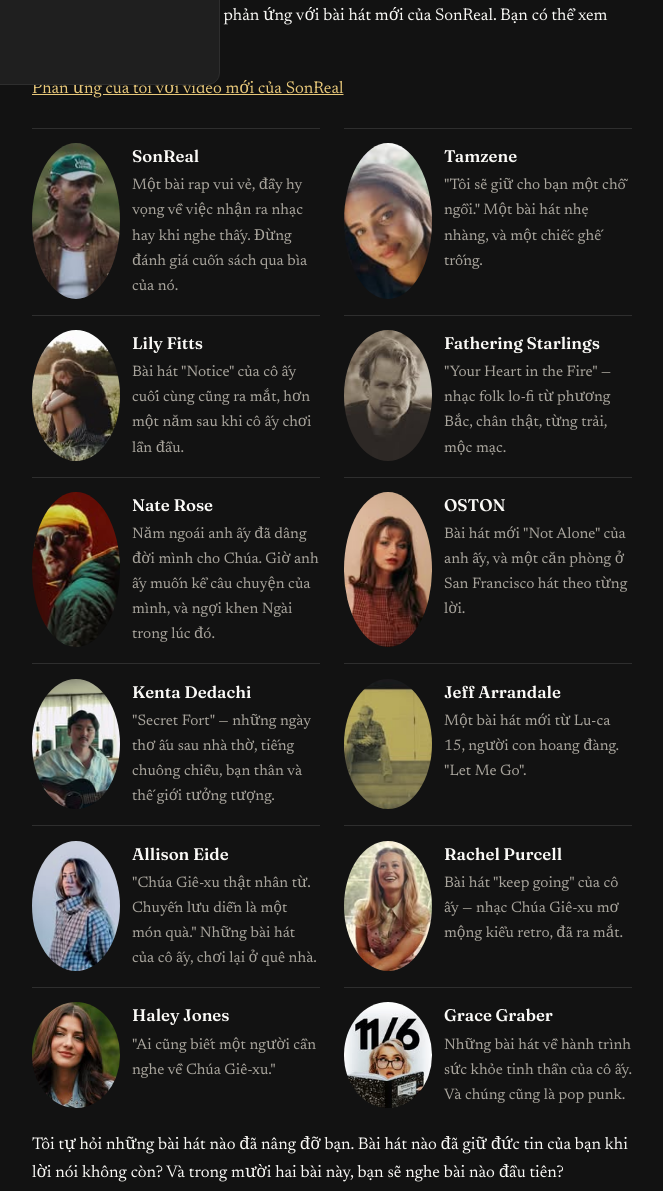
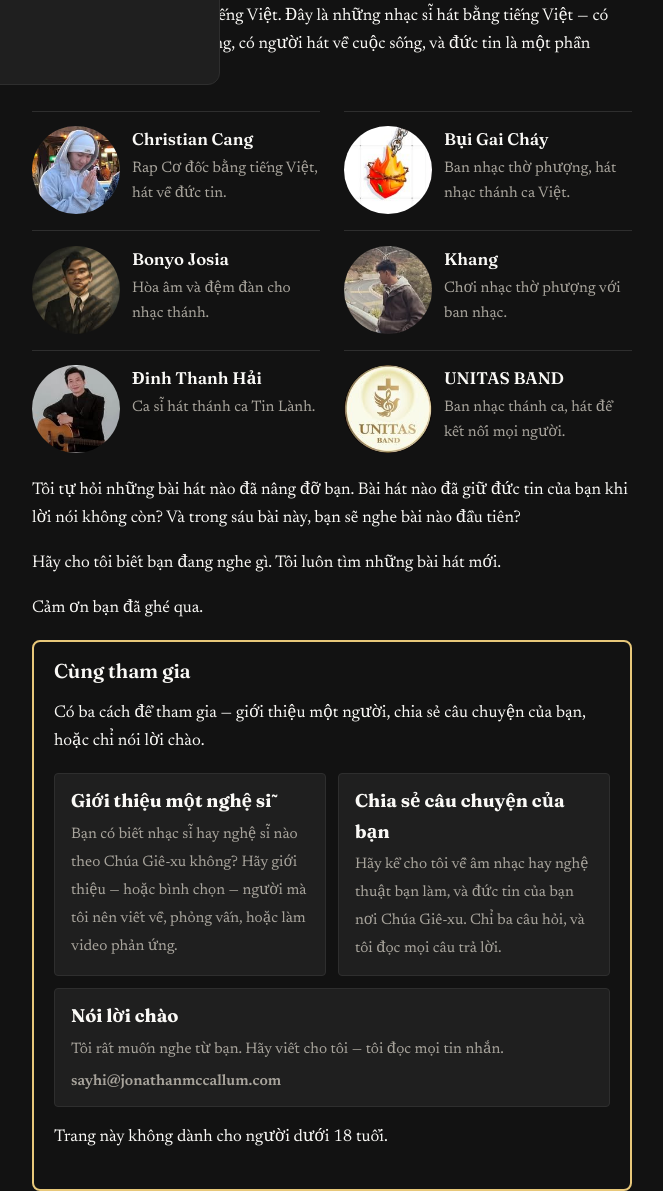
Before and after one commit to streamjonathan/jonathanmccallum-vi, an Eleventy site: page content/posts/2026-11-23-music-and-faith.md in a window 1280 px wide. Shown: the part 699-1890 px from the top of the page, without its empty margins (308-971 px from the left). Built offline with nearby package versions, Linux system fonts and the light colour scheme; Eleventy itself is replaced by a stand-in of ours; files that its build step writes are made by us from their sources.

Commit message:
Music and Faith: local-language musicians [vi]

```diff
--- a/content/posts/2026-11-23-music-and-faith.md
+++ b/content/posts/2026-11-23-music-and-faith.md
@@ -3,7 +3,7 @@ title: "Âm nhạc và Đức tin"
 date: 2026-11-23
 slug: music-and-faith
 draft: false
-shareImage: /images/music-faith/sonreal.jpg
+shareImage: /images/music-faith/christiancang808.jpg
 ---
 
 Tôi dành nhiều thời gian nghe các nhạc sĩ trên Instagram. Đây là một số người tôi nghe gần đây.
@@ -14,74 +14,42 @@ Phao-lô đã làm điều tương tự ở A-thên. Ông dùng thơ ca và ngô
 
 Không phải ai cũng hát nhạc thờ phượng. Hầu hết chỉ hát về cuộc sống, và đức tin là một phần trong đó. Đó là điều tôi thích ở họ. Chạm vào một thẻ để xem bài hát trên Instagram.
 
-Tôi cũng đã làm một video phản ứng với bài hát mới của SonReal. Bạn có thể xem ở đây:
-
-[Phản ứng của tôi với video mới của SonReal](https://www.youtube.com/shorts/wePjZMr6beE)
+Những bài hát này bằng tiếng Việt. Đây là những nhạc sĩ hát bằng tiếng Việt — có người hát nhạc thờ phượng, có người hát về cuộc sống, và đức tin là một phần trong đó.
 
 <div class="ig-grid">
-<a class="ig-card" href="https://www.instagram.com/reel/DgBgmKwB84s/" target="_blank" rel="noopener">
-<img class="ig-card__img" src="/images/music-faith/sonreal.jpg" alt="SonReal" loading="lazy" width="150" height="150">
-<span class="ig-card__text"><span class="ig-card__name">SonReal</span>
-<span class="ig-card__note">Một bài rap vui vẻ, đầy hy vọng về việc nhận ra nhạc hay khi nghe thấy. Đừng đánh giá cuốn sách qua bìa của nó.</span></span>
+<a class="ig-card" href="https://www.instagram.com/reel/DfB1_3eJg6z/" target="_blank" rel="noopener">
+<img class="ig-card__img" src="/images/music-faith/christiancang808.jpg" alt="Christian Cang" loading="lazy" width="150" height="150">
+<span class="ig-card__text"><span class="ig-card__name">Christian Cang</span>
+<span class="ig-card__note">Rap Cơ đốc bằng tiếng Việt, hát về đức tin.</span></span>
 </a>
-<a class="ig-card" href="https://www.instagram.com/reel/DgDnpYFAUjr/" target="_blank" rel="noopener">
-<img class="ig-card__img" src="/images/music-faith/tamzene.jpg" alt="Tamzene" loading="lazy" width="150" height="150">
-<span class="ig-card__text"><span class="ig-card__name">Tamzene</span>
-<span class="ig-card__note">"Tôi sẽ giữ cho bạn một chỗ ngồi." Một bài hát nhẹ nhàng, và một chiếc ghế trống.</span></span>
+<a class="ig-card" href="https://www.instagram.com/reel/DbLcJzzuyul/" target="_blank" rel="noopener">
+<img class="ig-card__img" src="/images/music-faith/buigaichayofficial_.jpg" alt="Bụi Gai Cháy" loading="lazy" width="150" height="150">
+<span class="ig-card__text"><span class="ig-card__name">Bụi Gai Cháy</span>
+<span class="ig-card__note">Ban nhạc thờ phượng, hát nhạc thánh ca Việt.</span></span>
 </a>
-<a class="ig-card" href="https://www.instagram.com/reel/Df5X6L3K-3W/" target="_blank" rel="noopener">
-<img class="ig-card__img" src="/images/music-faith/lilyfittsmusic.jpg" alt="Lily Fitts" loading="lazy" width="150" height="150">
-<span class="ig-card__text"><span class="ig-card__name">Lily Fitts</span>
-<span class="ig-card__note">Bài hát "Notice" của cô ấy cuối cùng cũng ra mắt, hơn một năm sau khi cô ấy chơi lần đầu.</span></span>
+<a class="ig-card" href="https://www.instagram.com/reel/Dd7_iA-zcQ6/" target="_blank" rel="noopener">
+<img class="ig-card__img" src="/images/music-faith/josiabonyo.jpg" alt="Bonyo Josia" loading="lazy" width="150" height="150">
+<span class="ig-card__text"><span class="ig-card__name">Bonyo Josia</span>
+<span class="ig-card__note">Hòa âm và đệm đàn cho nhạc thánh.</span></span>
 </a>
-<a class="ig-card" href="https://www.instagram.com/reel/DgE-ybeI6ko/" target="_blank" rel="noopener">
-<img class="ig-card__img" src="/images/music-faith/fatheringstarlings.jpg" alt="Fathering Starlings" loading="lazy" width="150" height="150">
-<span class="ig-card__text"><span class="ig-card__name">Fathering Starlings</span>
-<span class="ig-card__note">"Your Heart in the Fire" — nhạc folk lo-fi từ phương Bắc, chân thật, từng trải, mộc mạc.</span></span>
+<a class="ig-card" href="https://www.instagram.com/reel/DfhZNrYtHzJ/" target="_blank" rel="noopener">
+<img class="ig-card__img" src="/images/music-faith/khangtocxuu.jpg" alt="Khang" loading="lazy" width="150" height="150">
+<span class="ig-card__text"><span class="ig-card__name">Khang</span>
+<span class="ig-card__note">Chơi nhạc thờ phượng với ban nhạc.</span></span>
 </a>
-<a class="ig-card" href="https://www.instagram.com/reel/DfkSMZhpium/" target="_blank" rel="noopener">
-<img class="ig-card__img" src="/images/music-faith/naterosemusic.jpg" alt="Nate Rose" loading="lazy" width="150" height="150">
-<span class="ig-card__text"><span class="ig-card__name">Nate Rose</span>
-<span class="ig-card__note">Năm ngoái anh ấy đã dâng đời mình cho Chúa. Giờ anh ấy muốn kể câu chuyện của mình, và ngợi khen Ngài trong lúc đó.</span></span>
+<a class="ig-card" href="https://www.instagram.com/reel/DgCuUuSCEYA/" target="_blank" rel="noopener">
+<img class="ig-card__img" src="/images/music-faith/hai0939083783.jpg" alt="Đinh Thanh Hải" loading="lazy" width="150" height="150">
+<span class="ig-card__text"><span class="ig-card__name">Đinh Thanh Hải</span>
+<span class="ig-card__note">Ca sĩ hát thánh ca Tin Lành.</span></span>
 </a>
-<a class="ig-card" href="https://www.instagram.com/p/DgBMyeNkkyO/" target="_blank" rel="noopener">
-<img class="ig-card__img" src="/images/music-faith/ostonmusic.jpg" alt="OSTON" loading="lazy" width="150" height="150">
-<span class="ig-card__text"><span class="ig-card__name">OSTON</span>
-<span class="ig-card__note">Bài hát mới "Not Alone" của anh ấy, và một căn phòng ở San Francisco hát theo từng lời.</span></span>
-</a>
-<a class="ig-card" href="https://www.instagram.com/reel/Df1qtokoyBh/" target="_blank" rel="noopener">
-<img class="ig-card__img" src="/images/music-faith/kenta_dedachi.jpg" alt="Kenta Dedachi" loading="lazy" width="150" height="150">
-<span class="ig-card__text"><span class="ig-card__name">Kenta Dedachi</span>
-<span class="ig-card__note">"Secret Fort" — những ngày thơ ấu sau nhà thờ, tiếng chuông chiều, bạn thân và thế giới tưởng tượng.</span></span>
-</a>
-<a class="ig-card" href="https://www.instagram.com/reel/DfCRnSiPXa5/" target="_blank" rel="noopener">
-<img class="ig-card__img" src="/images/music-faith/jeffarrandale.jpg" alt="Jeff Arrandale" loading="lazy" width="150" height="150">
-<span class="ig-card__text"><span class="ig-card__name">Jeff Arrandale</span>
-<span class="ig-card__note">Một bài hát mới từ Lu-ca 15, người con hoang đàng. "Let Me Go".</span></span>
-</a>
-<a class="ig-card" href="https://www.instagram.com/reel/Df71X0lzZsN/" target="_blank" rel="noopener">
-<img class="ig-card__img" src="/images/music-faith/allison_eide.jpg" alt="Allison Eide" loading="lazy" width="150" height="150">
-<span class="ig-card__text"><span class="ig-card__name">Allison Eide</span>
-<span class="ig-card__note">"Chúa Giê-xu thật nhân từ. Chuyến lưu diễn là một món quà." Những bài hát của cô ấy, chơi lại ở quê nhà.</span></span>
-</a>
-<a class="ig-card" href="https://www.instagram.com/reel/DgD31mXBDcn/" target="_blank" rel="noopener">
-<img class="ig-card__img" src="/images/music-faith/rachelpurcellmusic.jpg" alt="Rachel Purcell" loading="lazy" width="150" height="150">
-<span class="ig-card__text"><span class="ig-card__name">Rachel Purcell</span>
-<span class="ig-card__note">Bài hát "keep going" của cô ấy — nhạc Chúa Giê-xu mơ mộng kiểu retro, đã ra mắt.</span></span>
-</a>
-<a class="ig-card" href="https://www.instagram.com/reel/Df9vziqCJtC/" target="_blank" rel="noopener">
-<img class="ig-card__img" src="/images/music-faith/haleyjonesofficial.jpg" alt="Haley Jones" loading="lazy" width="150" height="150">
-<span class="ig-card__text"><span class="ig-card__name">Haley Jones</span>
-<span class="ig-card__note">"Ai cũng biết một người cần nghe về Chúa Giê-xu."</span></span>
-</a>
-<a class="ig-card" href="https://www.instagram.com/reel/DgAmATaizM0/" target="_blank" rel="noopener">
-<img class="ig-card__img" src="/images/music-faith/gracegrabermusic.jpg" alt="Grace Graber" loading="lazy" width="150" height="150">
-<span class="ig-card__text"><span class="ig-card__name">Grace Graber</span>
-<span class="ig-card__note">Những bài hát về hành trình sức khỏe tinh thần của cô ấy. Và chúng cũng là pop punk.</span></span>
+<a class="ig-card" href="https://www.instagram.com/reel/DgAOAWkTi02/" target="_blank" rel="noopener">
+<img class="ig-card__img" src="/images/music-faith/thanhcaunitasband.jpg" alt="UNITAS BAND" loading="lazy" width="150" height="150">
+<span class="ig-card__text"><span class="ig-card__name">UNITAS BAND</span>
+<span class="ig-card__note">Ban nhạc thánh ca, hát để kết nối mọi người.</span></span>
 </a>
 </div>
 
-Tôi tự hỏi những bài hát nào đã nâng đỡ bạn. Bài hát nào đã giữ đức tin của bạn khi lời nói không còn? Và trong mười hai bài này, bạn sẽ nghe bài nào đầu tiên?
+Tôi tự hỏi những bài hát nào đã nâng đỡ bạn. Bài hát nào đã giữ đức tin của bạn khi lời nói không còn? Và trong sáu bài này, bạn sẽ nghe bài nào đầu tiên?
 
 Hãy cho tôi biết bạn đang nghe gì. Tôi luôn tìm những bài hát mới.
 
```
Also changed, not shown: content/images/music-faith/buigaichayofficial_.jpg (added), content/images/music-faith/christiancang808.jpg (added), content/images/music-faith/hai0939083783.jpg (added), content/images/music-faith/josiabonyo.jpg (added), content/images/music-faith/khangtocxuu.jpg (added), content/images/music-faith/thanhcaunitasband.jpg (added).
